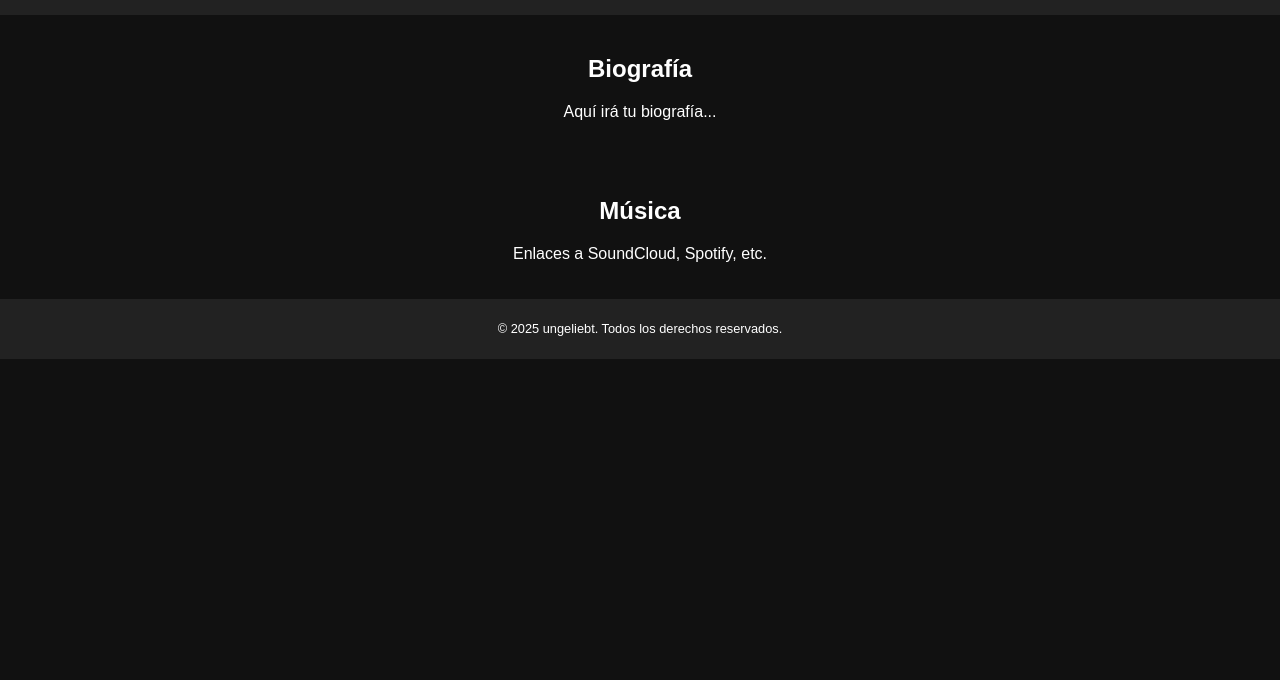
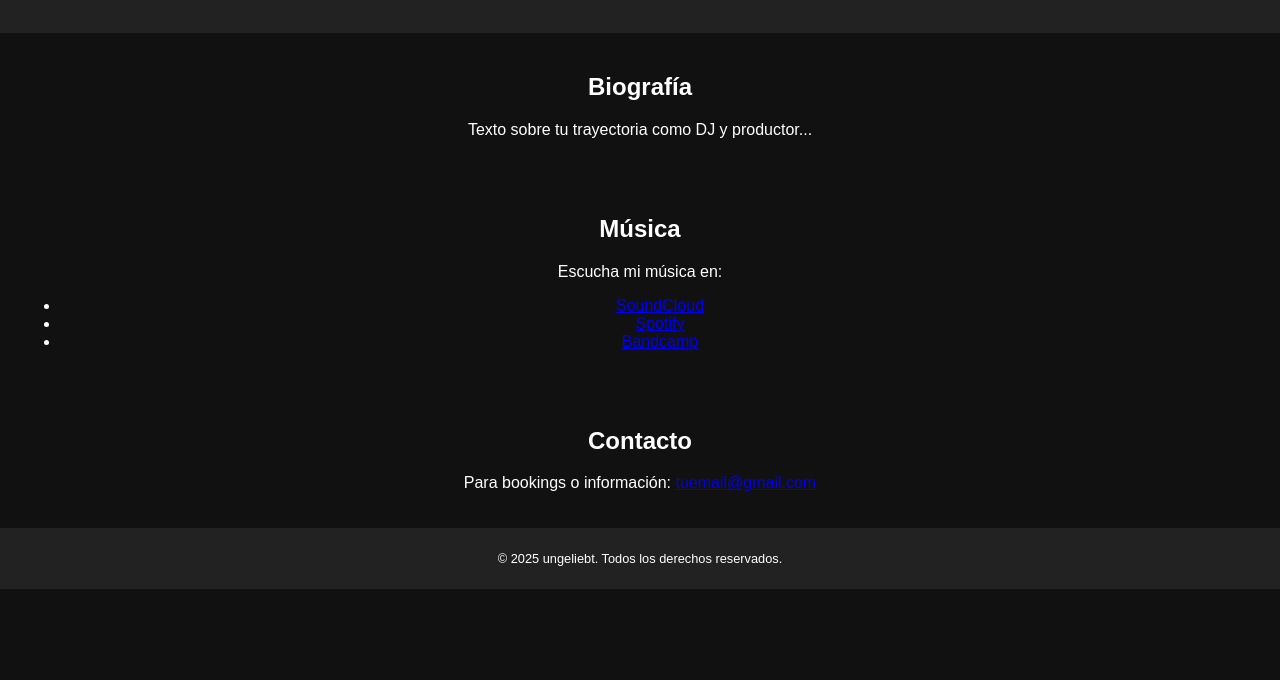
Before and after one commit to Ungeliebt/ungeliebt.github.io, a plain HTML site: page index.html in a window 1280 px wide. Shown: the part 120-800 px from the top of the page. Drawn offline with Linux system fonts and the light colour scheme.

Commit message:
Update index.html

```diff
--- a/index.html
+++ b/index.html
@@ -8,17 +8,31 @@
 </head>
 <body>
     <header>
+        <img src="logo.png" alt="ungeliebt Logo" class="logo">
         <h1>ungeliebt</h1>
         <p>DJ & Producer | Hypnotic & Raw Techno</p>
     </header>
+
     <section id="bio">
         <h2>Biografía</h2>
-        <p>Aquí irá tu biografía...</p>
+        <p>Texto sobre tu trayectoria como DJ y productor...</p>
     </section>
+
     <section id="music">
         <h2>Música</h2>
-        <p>Enlaces a SoundCloud, Spotify, etc.</p>
+        <p>Escucha mi música en:</p>
+        <ul>
+            <li><a href="https://soundcloud.com/ungeliebt" target="_blank">SoundCloud</a></li>
+            <li><a href="https://spotify.com/ungeliebt" target="_blank">Spotify</a></li>
+            <li><a href="https://ungeliebt.bandcamp.com/" target="_blank">Bandcamp</a></li>
+        </ul>
     </section>
+
+    <section id="contact">
+        <h2>Contacto</h2>
+        <p>Para bookings o información: <a href="mailto:tuemail@gmail.com">tuemail@gmail.com</a></p>
+    </section>
+
     <footer>
         <p>&copy; 2025 ungeliebt. Todos los derechos reservados.</p>
     </footer>
```
